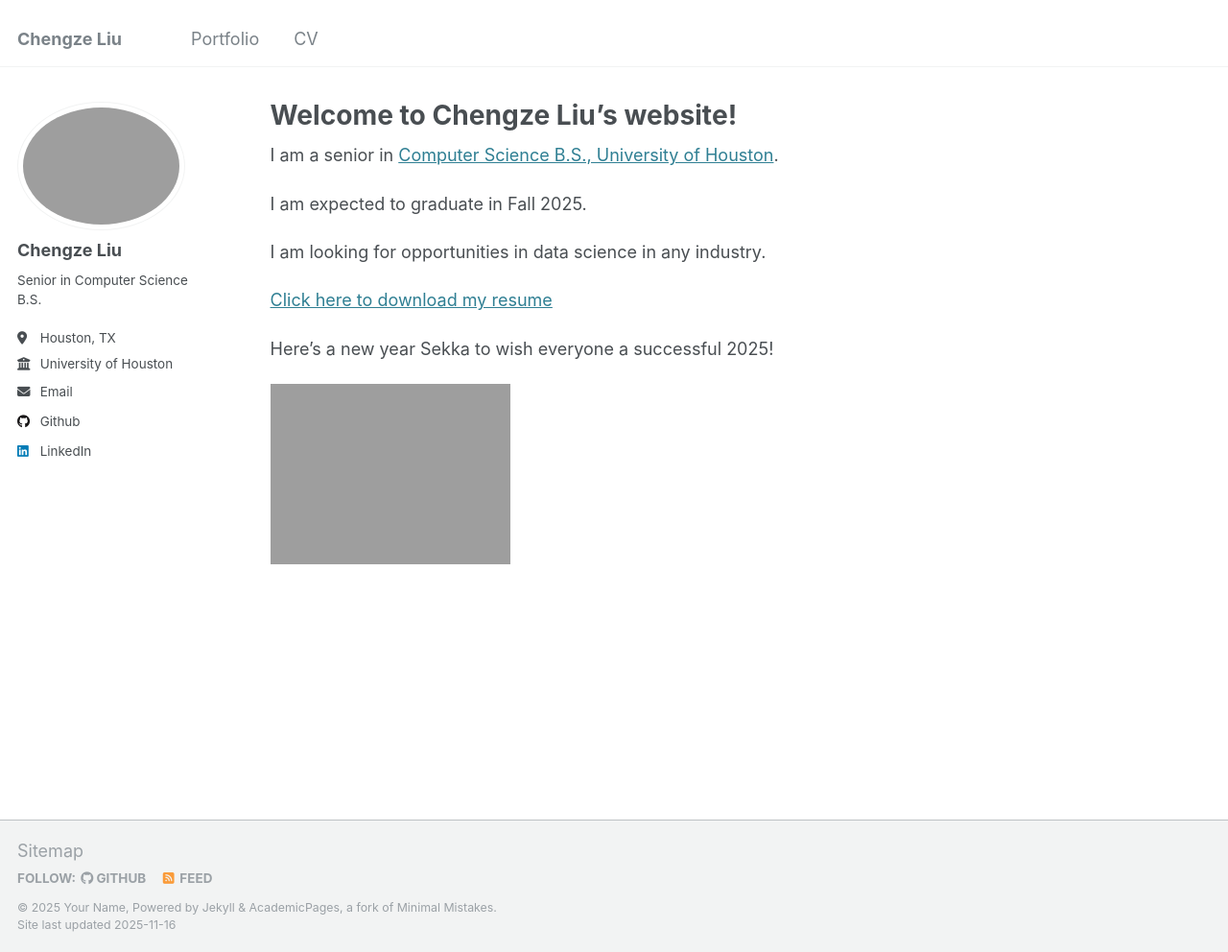
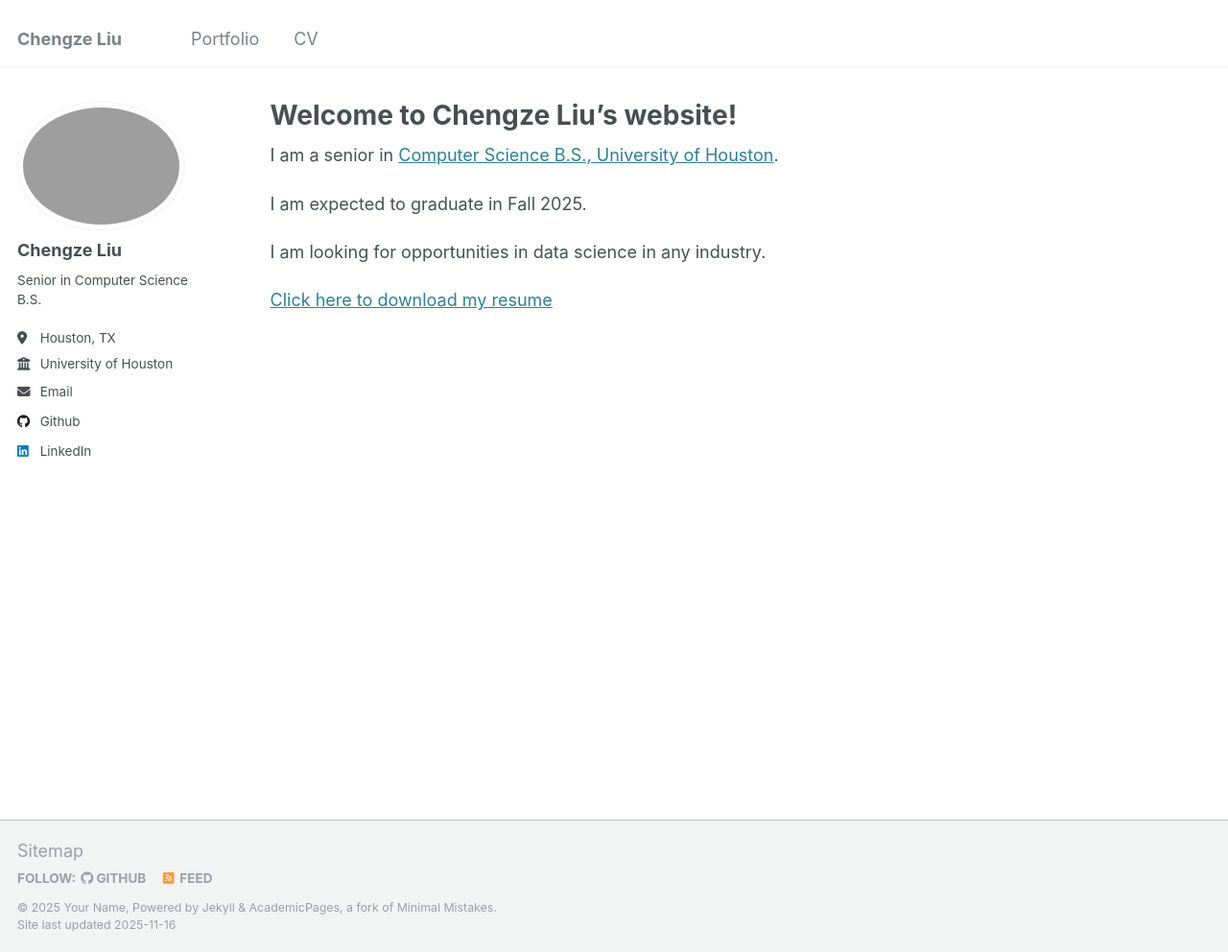
Before and after one commit to chengze24/chengze24.github.io, a Jekyll site: the page built from _pages/about.md, in a window 1280 px wide and 992 px high. Shown: the whole window at 96% size. Built offline with Jekyll 4.4.1, drawn with Linux system fonts in a browser that asks for light colours.

Commit message:
Update about.md

```diff
--- a/_pages/about.md
+++ b/_pages/about.md
@@ -16,10 +16,4 @@
 I am looking for opportunities in data science in any industry.
 
 
-[Click here to download my resume](https://chengze24.github.io/files/Resume_Chengze_Liu_2.pdf)
-
-
-Here's a new year Sekka to wish everyone a successful 2025!
-
-
-<img src="https://chengze24.github.io/images/sve_newyearsekka.png" alt="" width="250"/>
+[Click here to download my resume](https://chengze24.github.io/files/Resume_Chengze_Liu_11_16.pdf)
```
